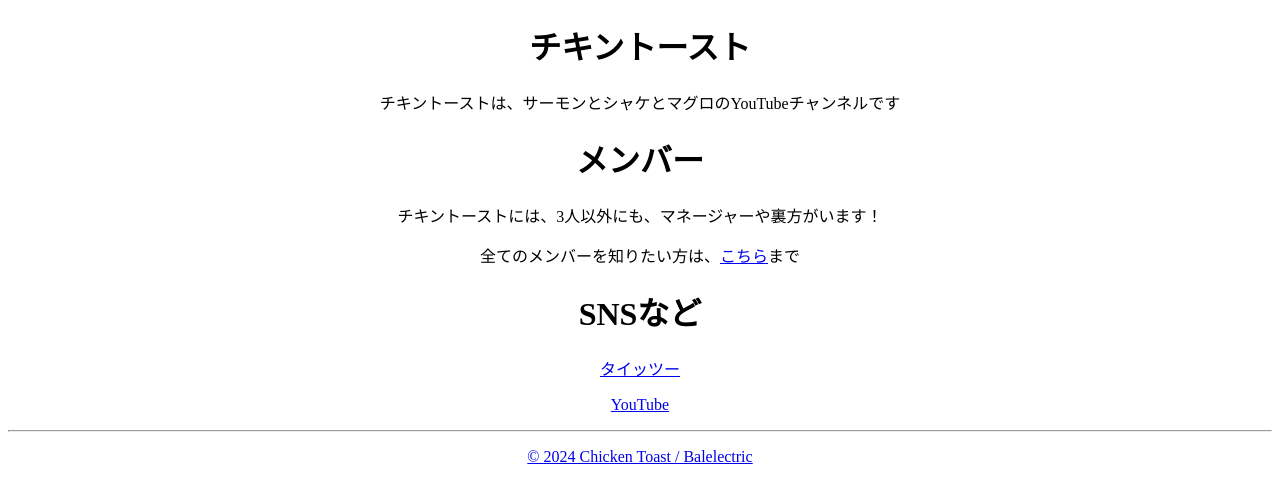
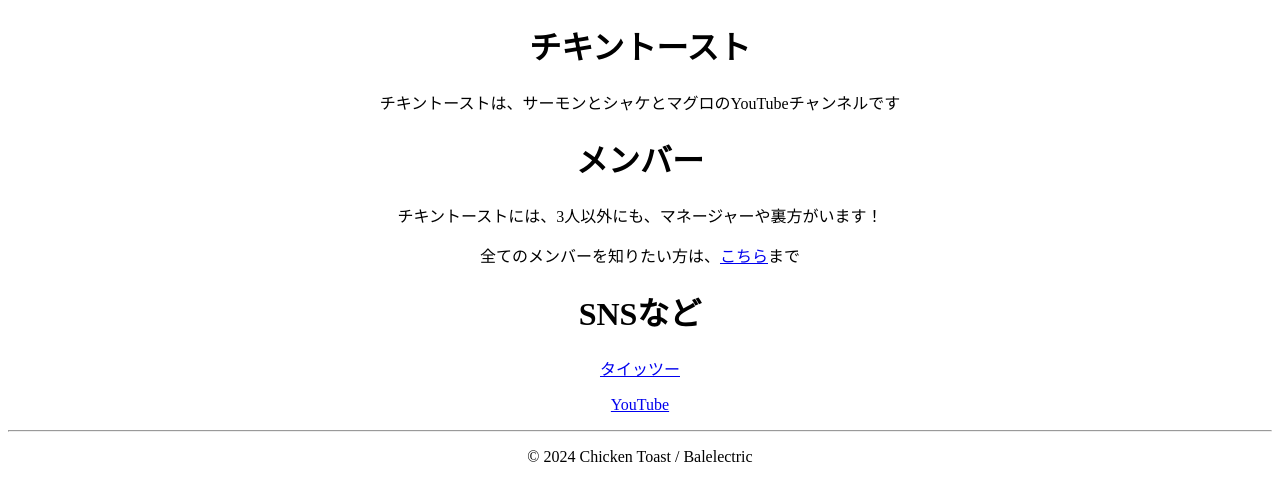
Before and after one commit to Chicken-Toast/chicken-toast.github.io, a plain HTML site: page index.html in a window 1280 px wide. Shown: the part 347-829 px from the top of the page. Drawn offline with Linux system fonts and the light colour scheme.

Commit message:
Update index.html

```diff
--- a/index.html
+++ b/index.html
@@ -59,7 +59,7 @@ nav {
                         全てのメンバーを知りたい方は、<a href="https://chickentoast.f5.si/member.html">こちら</a>まで<p>
                         <h1>SNSなど</h1><p>
                         <a href="https://taittsuu.com/users/chicken-toast">タイッツー</a><p>
-                        <a href="https://www.youtube.com/@chicken-toast">YouTube<p>
+                        <a href="https://www.youtube.com/@chicken-toast">YouTube<p></a>
                         <hr><p>
                         © 2024 Chicken Toast / Balelectric
 </center>
```
